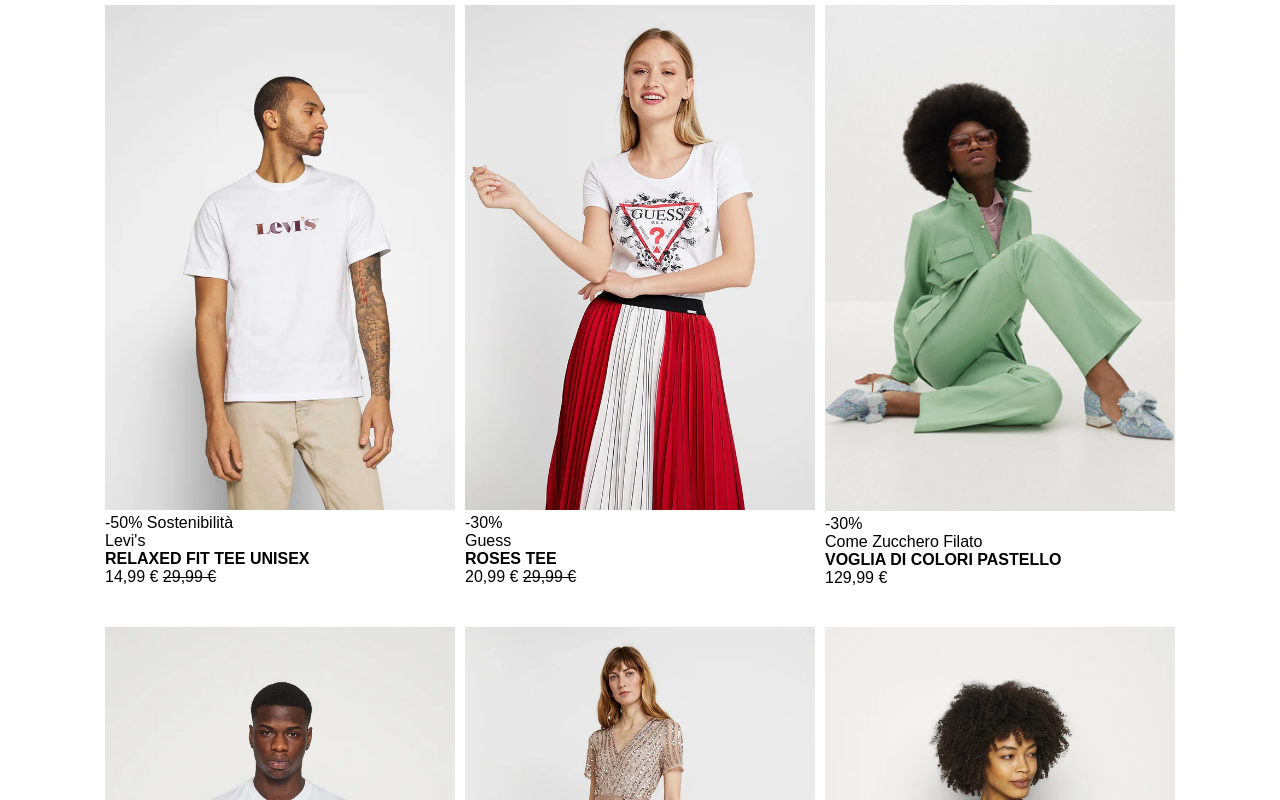
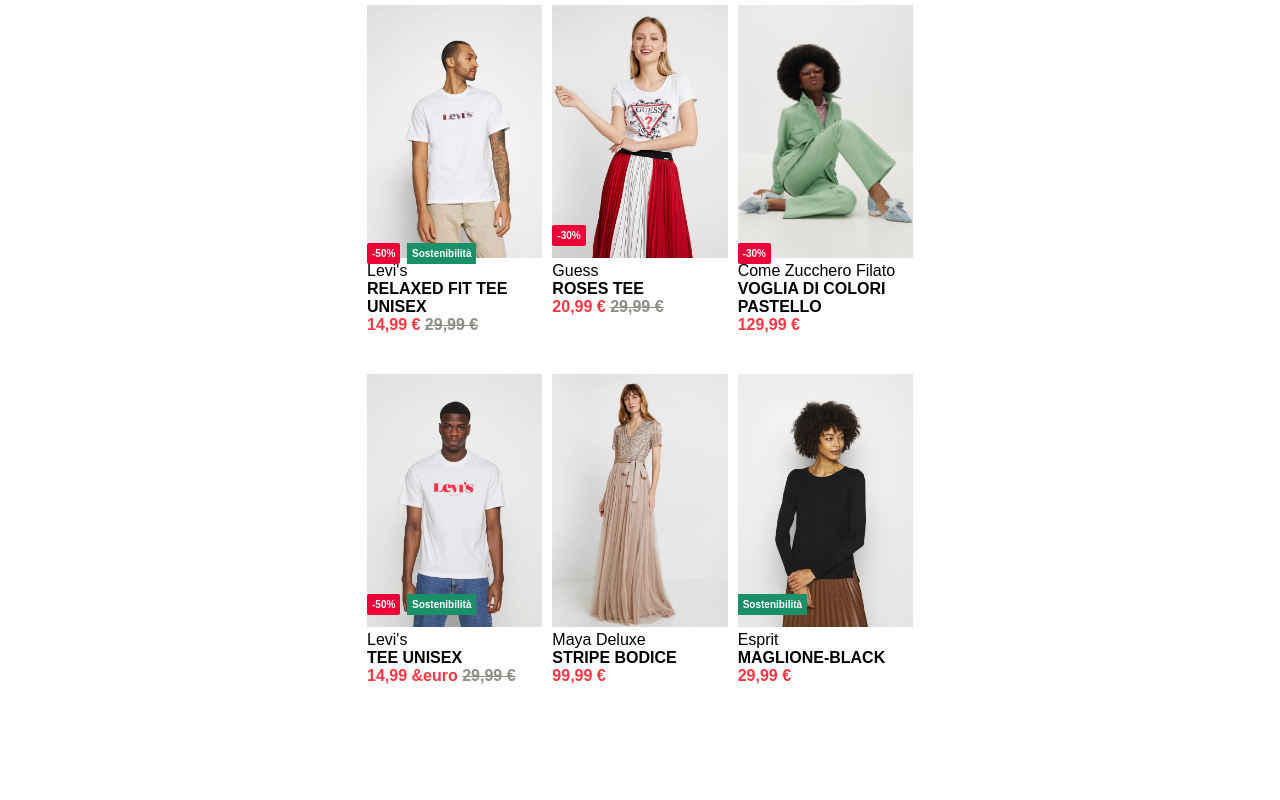
Before and after one commit to LauraElenaAnghelache/html-css-boolando, a plain HTML site: page index.html in a window 1280 px wide. Shown: the top 800 px of the page. Drawn offline with Linux system fonts and the light colour scheme.

Commit message:
aggiunta discount

```diff
--- a/index.html
+++ b/index.html
@@ -15,9 +15,9 @@
                     <div class="col">
                         <div class="product">
                             <img src="img/1.webp" alt="immagine1"/>
-                            <span class="discount">-50%</span>
-                            <span class="info">Sostenibilità</span>
-                            <p class="brand">Levi's</p>
+                            <span class="discount bg-red">-50%</span>
+                            <span class="info bg-green">Sostenibilità</span>
+                            <p>Levi's</p>
                             <p><strong>RELAXED FIT TEE UNISEX</strong></p>
                             <p class="price">14,99 &euro; <span class="strike"><del>29,99 &euro;</del></span></p>
                         </div>
@@ -25,8 +25,8 @@
                     <div class="col">
                         <div class="product">
                             <img src="img/2.webp" alt="immagine2"/>
-                            <span class="discount">-30%</span>
-                            <p class="brand">Guess</p>
+                            <span class="discount bg-red">-30%</span>
+                            <p>Guess</p>
                             <p><strong>ROSES TEE</strong></p>
                             <p class="price">20,99 &euro; <span class="strike"><del>29,99 &euro;</del></span></p>
                         </div>
@@ -34,8 +34,8 @@
                     <div class="col">
                         <div class="product">
                             <img src="img/3.webp" alt="immagine3"/>
-                            <span class="discount">-30%</span>
-                            <p class="brand">Come Zucchero Filato</p>
+                            <span class="discount bg-red">-30%</span>
+                            <p>Come Zucchero Filato</p>
                             <p><strong>VOGLIA DI COLORI PASTELLO</strong></p>
                             <p class="price">129,99 &euro;</p>
                         </div>
@@ -43,9 +43,9 @@
                     <div class="col">
                         <div class="product">
                             <img src="img/4.webp" alt="immagine4"/>
-                            <span class="discount">-50%</span>
-                            <span class="info">Sostenibilità</span>
-                            <p class="brand">Levi's</p>
+                            <span class="discount bg-red">-50%</span>
+                            <span class="info bg-green">Sostenibilità</span>
+                            <p>Levi's</p>
                             <p><strong>TEE UNISEX</strong></p>
                             <p class="price">14,99 &euro <span class="strike"><del>29,99 &euro;</del></span></p>
                         </div>
@@ -53,7 +53,7 @@
                     <div class="col">
                         <div class="product">
                             <img src="img/5.webp" alt="immagine5"/>
-                            <p class="brand">Maya Deluxe</p>
+                            <p>Maya Deluxe</p>
                             <p><strong>STRIPE BODICE</strong></p>
                             <p class="price">99,99 &euro;</p>
                         </div>
@@ -61,8 +61,8 @@
                     <div class="col">
                         <div class="product">
                             <img src="img/6.webp" alt="immagine6"/>
-                            <span class="info">Sostenibilità</span>
-                            <p class="brand">Esprit</p>
+                            <span class="info1 bg-green">Sostenibilità</span>
+                            <p>Esprit</p>
                             <p><strong>MAGLIONE-BLACK</strong></p>
                             <p class="price">29,99 &euro;</p>
                         </div>
--- a/style.css
+++ b/style.css
@@ -11,7 +11,7 @@ body {
 }
 /*layout*/
 .container {
-    max-width: 1100px;
+    max-width: 45%;
     padding: 0 10px;
     margin: 0 auto;
 
@@ -29,8 +29,51 @@ body {
 /*product*/
 .product {
     padding-bottom: 30px;
+    cursor: pointer;
+    position: relative;
 
 }
 .product img {
     width: 100%;
 }
+.discount {
+    position: absolute;
+    bottom: 100px;
+    left: 0;
+}
+.info {
+    position: absolute;
+    bottom: 100px;
+    left: 40px;
+}
+.info1 {
+    position: absolute;
+    bottom: 100px;
+    left: 0;
+}
+.bg-red {
+    background-color: #eb0037;
+    padding: 5px;
+    border:#eb0037 ;
+    border-radius: 2px;
+    font-size: x-small;
+    color: white;
+    font-weight: bold;
+}
+.bg-green {
+    background-color: #1a9068;
+    padding: 5px;
+    border: #1a9068;
+    font-size: x-small;
+    color: white;
+    font-weight: bold;
+}
+
+.price {
+    color:#ff3743 ;
+    font-weight: bolder;
+
+}
+.strike {
+    color: #8d8f87;
+}
```
